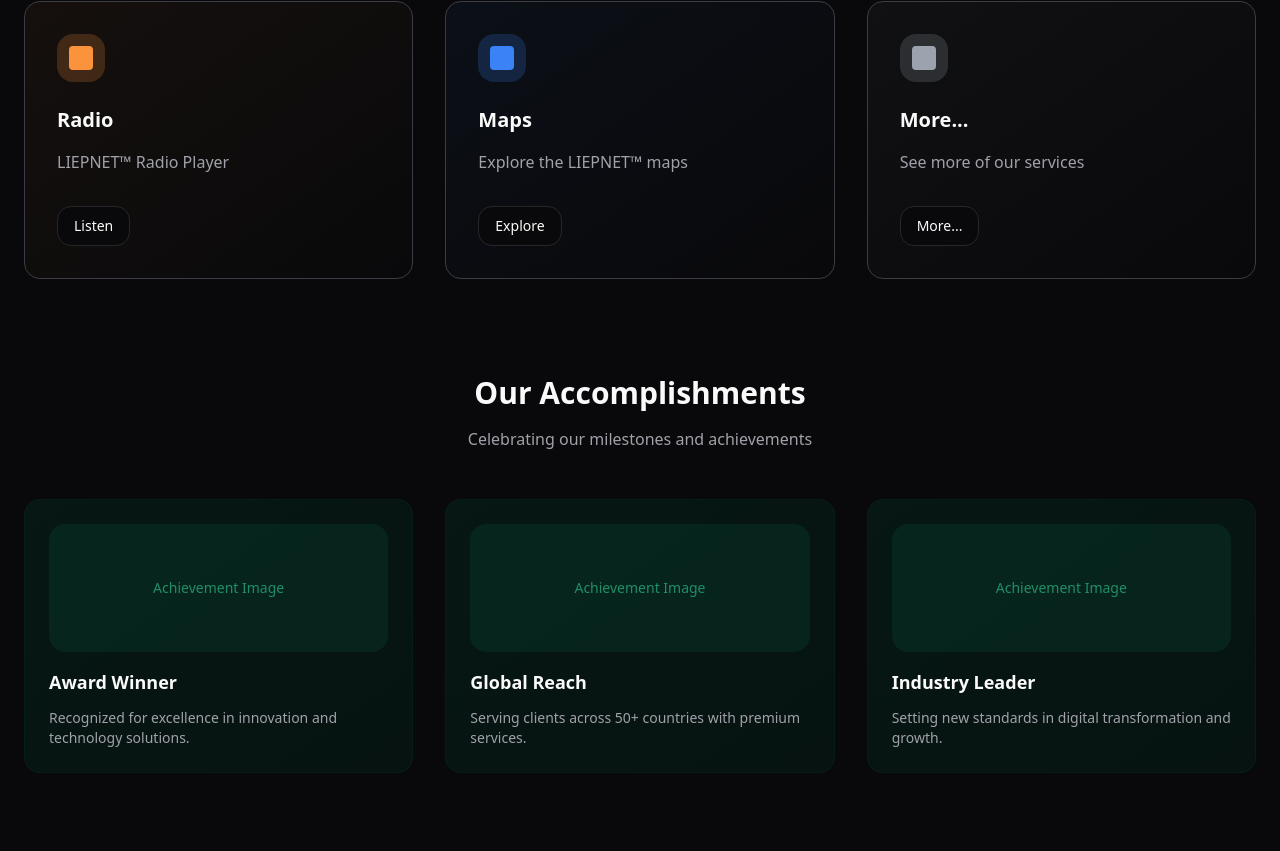
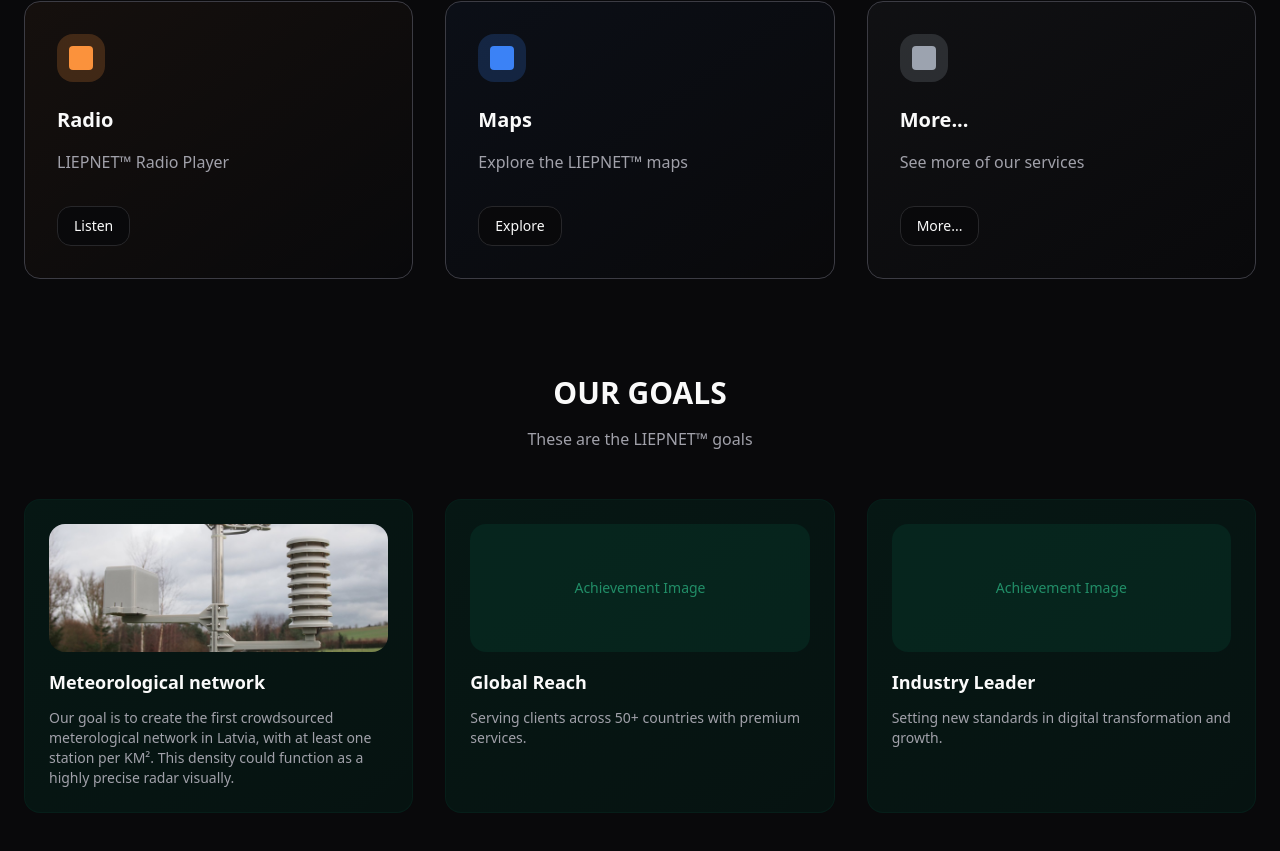
Before and after one commit to MatdoYT/liepnet-web1, a React (Vite) app: page / in a window 1280 px wide. Shown: the part 1763-2614 px from the top of the page. Built offline with nearby package versions, Linux system fonts and the light colour scheme.

Commit message:
Update "Our accomplishments" section
Renamed "Our accomplishments" to "OUR GOALS" and updated its description. Also renamed the first block to "Meteorological network" and updated its description and image.

```diff
--- a/src/components/ContentSection.tsx
+++ b/src/components/ContentSection.tsx
@@ -204,9 +204,19 @@ const ContentSection = () => {
                 <div className="absolute inset-0 opacity-30 bg-gradient-to-br from-emerald-600/10 to-transparent group-hover:opacity-50 transition-opacity duration-300"></div>
 
                 <div className="relative z-10">
-                  {/* Image placeholder */}
-                  <div className="w-full h-32 bg-emerald-800/20 rounded-lg mb-4 flex items-center justify-center">
-                    <div className="text-emerald-400/60 text-sm">{t('achievementImage')}</div>
+                  {/* Image */}
+                  <div className="w-full h-32 bg-emerald-800/20 rounded-lg mb-4 overflow-hidden">
+                    {index === 0 ? (
+                      <img
+                        src="/lovable-uploads/53ab33fd-314e-49bc-80a1-ec4006d71675.png"
+                        alt="Meteorological station"
+                        className="w-full h-full object-cover"
+                      />
+                    ) : (
+                      <div className="w-full h-full flex items-center justify-center">
+                        <div className="text-emerald-400/60 text-sm">{t('achievementImage')}</div>
+                      </div>
+                    )}
                   </div>
 
                   <h3 className="text-lg font-semibold text-foreground mb-3">
--- a/src/contexts/LanguageContext.tsx
+++ b/src/contexts/LanguageContext.tsx
@@ -57,11 +57,11 @@ const translations = {
     request: 'Request',
     listen: 'Listen',
 
-    // Accomplishments
-    accomplishments: 'Our Accomplishments',
-    accomplishmentsDesc: 'Celebrating our milestones and achievements',
-    awardWinner: 'Award Winner',
-    awardDesc: 'Recognized for excellence in innovation and technology solutions.',
+    // Goals
+    accomplishments: 'OUR GOALS',
+    accomplishmentsDesc: 'These are the LIEPNET™ goals',
+    awardWinner: 'Meteorological network',
+    awardDesc: 'Our goal is to create the first crowdsourced meterological network in Latvia, with at least one station per KM². This density could function as a highly precise radar visually.',
     globalReach: 'Global Reach',
     globalDesc: 'Serving clients across 50+ countries with premium services.',
     industryLeader: 'Industry Leader',
@@ -116,11 +116,11 @@ const translations = {
     request: 'Pieprasīt',
     listen: 'Klausīties',
 
-    // Accomplishments
-    accomplishments: 'Mūsu sasniegumi',
-    accomplishmentsDesc: 'Svinam mūsu atskaites punktus un sasniegumus',
-    awardWinner: 'Balvas ieguvējs',
-    awardDesc: 'Atzīts par izcilību inovācijās un tehnoloģiju risinājumos.',
+    // Goals
+    accomplishments: 'MŪSU MĒRĶI',
+    accomplishmentsDesc: 'Šie ir LIEPNET™ mērķi',
+    awardWinner: 'Meteoroloģiskais tīkls',
+    awardDesc: 'Mūsu mērķis ir izveidot pirmo kolektīvo meteoroloģisko tīklu Latvijā, ar vismaz vienu staciju uz KM². Šis blīvums varētu darboties kā ļoti precīzs radars vizuāli.',
     globalReach: 'Globāls pārklājums',
     globalDesc: 'Apkalpojam klientus vairāk nekā 50 valstīs ar augstākās kvalitātes pakalpojumiem.',
     industryLeader: 'Nozares līderis',
@@ -175,11 +175,11 @@ const translations = {
     request: 'Запросить',
     listen: 'Слушать',
 
-    // Accomplishments
-    accomplishments: 'Наши достижения',
-    accomplishmentsDesc: 'Празднуем наши вехи и достижения',
-    awardWinner: 'Лауреат премии',
-    awardDesc: 'Признан за превосходство в инновациях и технологических решениях.',
+    // Goals
+    accomplishments: 'НАШИ ЦЕЛИ',
+    accomplishmentsDesc: 'Это цели LIEPNET™',
+    awardWinner: 'Метеорологическая сеть',
+    awardDesc: 'Наша цель - создать первую краудсорсинговую метеорологическую сеть в Латвии, с минимум одной станцией на КМ². Такая плотность могла бы функционировать как высокоточный радар визуально.',
     globalReach: 'Глобальный охват',
     globalDesc: 'Обслуживаем клиентов в более чем 50 странах с премиальными услугами.',
     industryLeader: 'Лидер отрасли',
@@ -234,11 +234,11 @@ const translations = {
     request: 'Demander',
     listen: 'Écouter',
 
-    // Accomplishments
-    accomplishments: 'Nos réalisations',
-    accomplishmentsDesc: 'Célébrant nos jalons et réalisations',
-    awardWinner: 'Lauréat de prix',
-    awardDesc: 'Reconnu pour l\'excellence en innovation et solutions technologiques.',
+    // Goals
+    accomplishments: 'NOS OBJECTIFS',
+    accomplishmentsDesc: 'Voici les objectifs de LIEPNET™',
+    awardWinner: 'Réseau météorologique',
+    awardDesc: 'Notre objectif est de créer le premier réseau météorologique collaboratif en Lettonie, avec au moins une station par KM². Cette densité pourrait fonctionner comme un radar très précis visuellement.',
     globalReach: 'Portée mondiale',
     globalDesc: 'Servir des clients dans plus de 50 pays avec des services premium.',
     industryLeader: 'Leader de l\'industrie',
@@ -293,11 +293,11 @@ const translations = {
     request: 'Αίτημα',
     listen: 'Ακούστε',
 
-    // Accomplishments
-    accomplishments: 'Τα επιτεύγματά μας',
-    accomplishmentsDesc: 'Γιορτάζουμε τα ορόσημα και τα επιτεύγματά μας',
-    awardWinner: 'Βραβευμένος',
-    awardDesc: 'Αναγνωρισμένο για την αριστεία στην καινοτομία και τις τεχνολογικές λύσεις.',
+    // Goals
+    accomplishments: 'ΟΙΚΟΙ ΜΑΣ ΣΤΟΧΟΙ',
+    accomplishmentsDesc: 'Αυτοί είναι οι στόχοι του LIEPNET™',
+    awardWinner: 'Μετεωρολογικό δίκτυο',
+    awardDesc: 'Ο στόχος μας είναι να δημιουργήσουμε το πρώτο συνεργατικό μετεωρολογικό δίκτυο στη Λετονία, με τουλάχιστον έναν σταθμό ανά ΧΜ². Αυτή η πυκνότητα θα μπορούσε να λειτουργήσει ως ένα εξαιρετικά ακριβές ραντάρ οπτικά.',
     globalReach: 'Παγκόσμια εμβέλεια',
     globalDesc: 'Εξυπηρετώντας πελάτες σε περισσότερες από 50 χώρες με premium υπηρεσίες.',
     industryLeader: 'Ηγέτης της βιομηχανίας',
```
Also changed, not shown: public/lovable-uploads/53ab33fd-314e-49bc-80a1-ec4006d71675.png (added).
